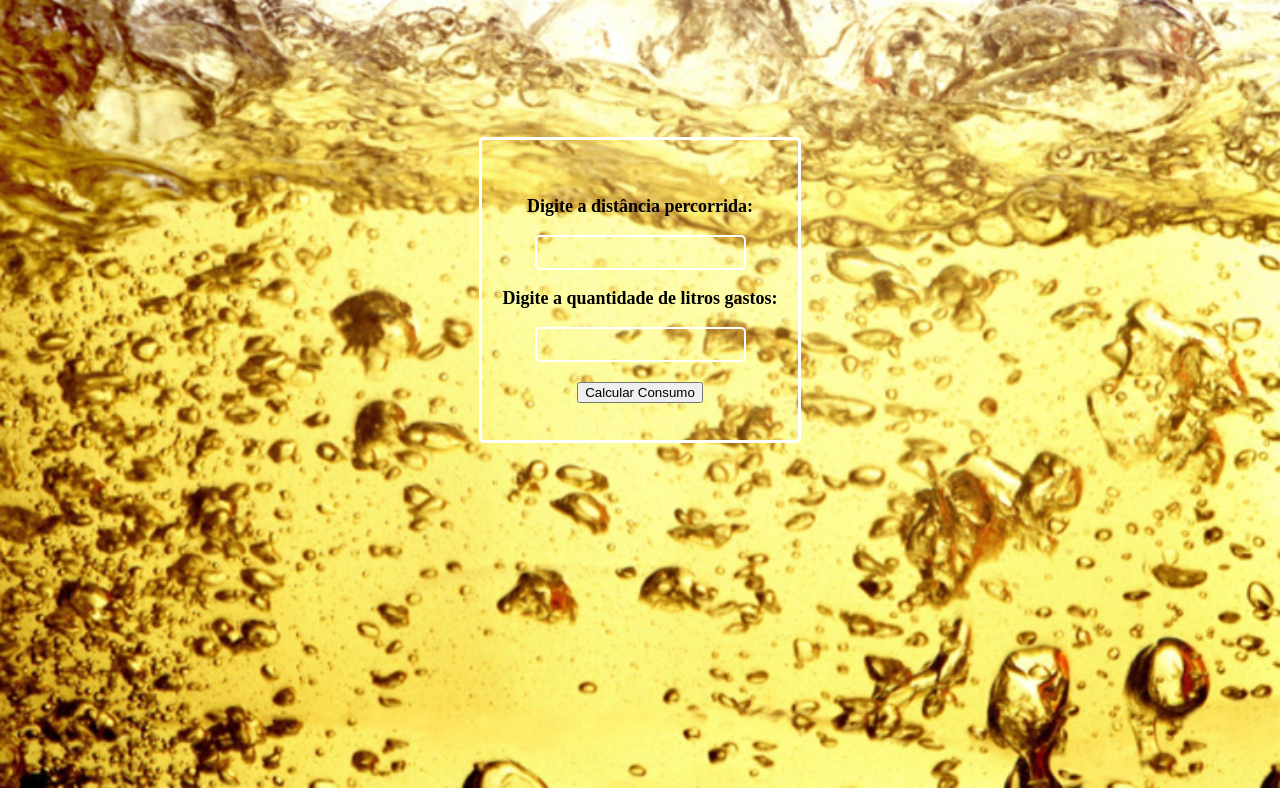
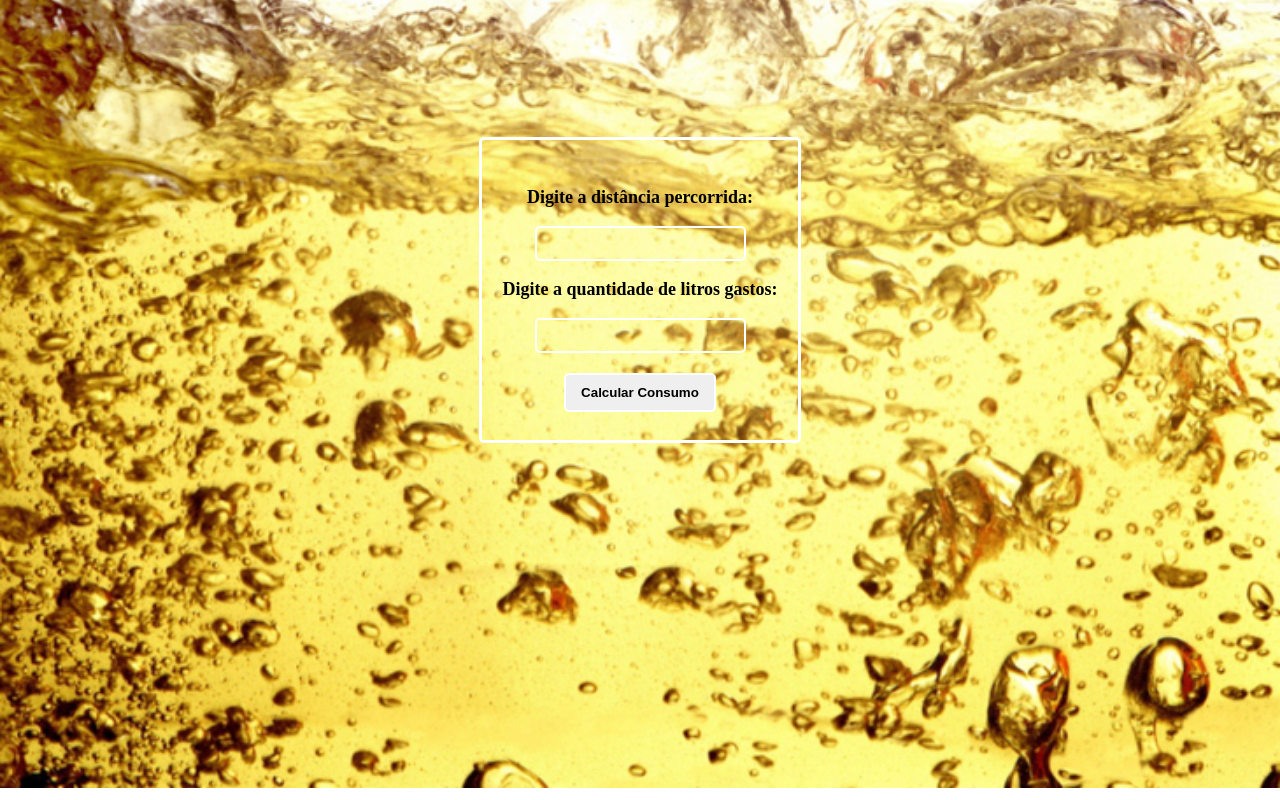
Before and after one commit to LucasDevRJ/gasolinadora, a plain HTML site: page index.html in a window 1280 px wide. Drawn offline with Linux system fonts and the light colour scheme.

Commit message:
Estilização do botão

```diff
--- a/css/styles.css
+++ b/css/styles.css
@@ -42,4 +42,10 @@ body {
 
 .botao {
 	margin-top: 20px;
+	padding: 10px 15px;
+	border-style: solid;
+	border-color: #FFFFFF;
+	border-radius: 5px;
+	cursor: pointer;
+	font-weight: bold;
 }
```
